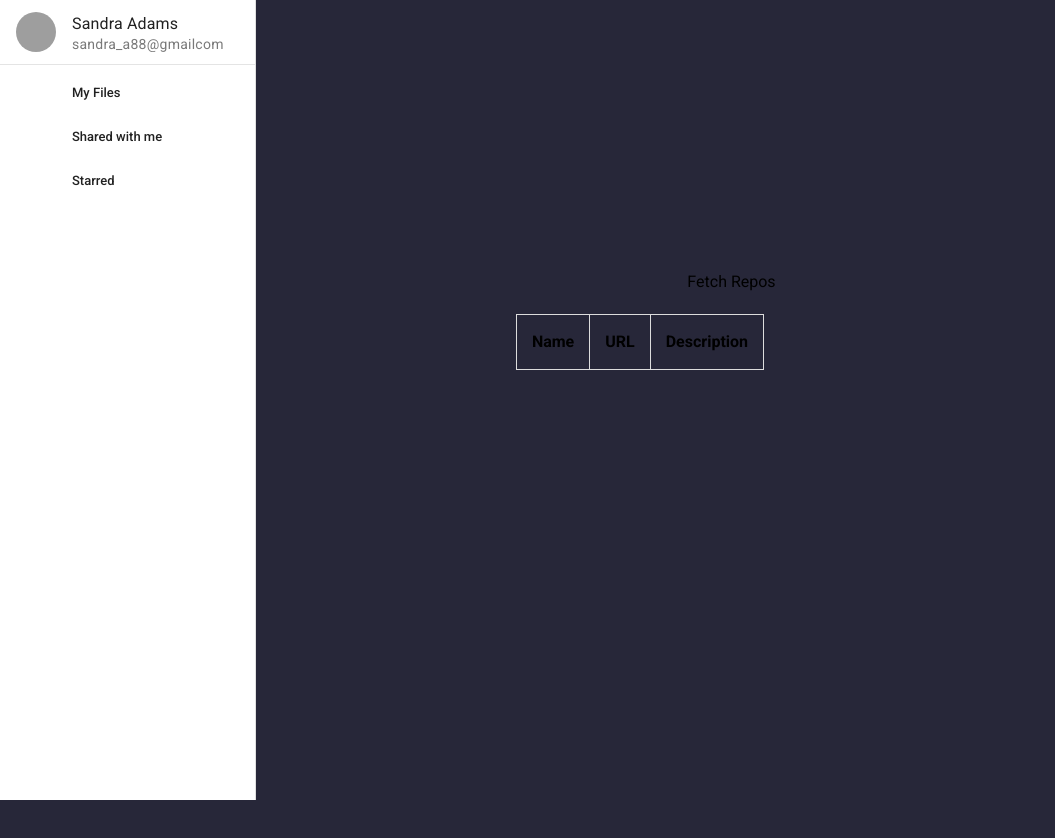
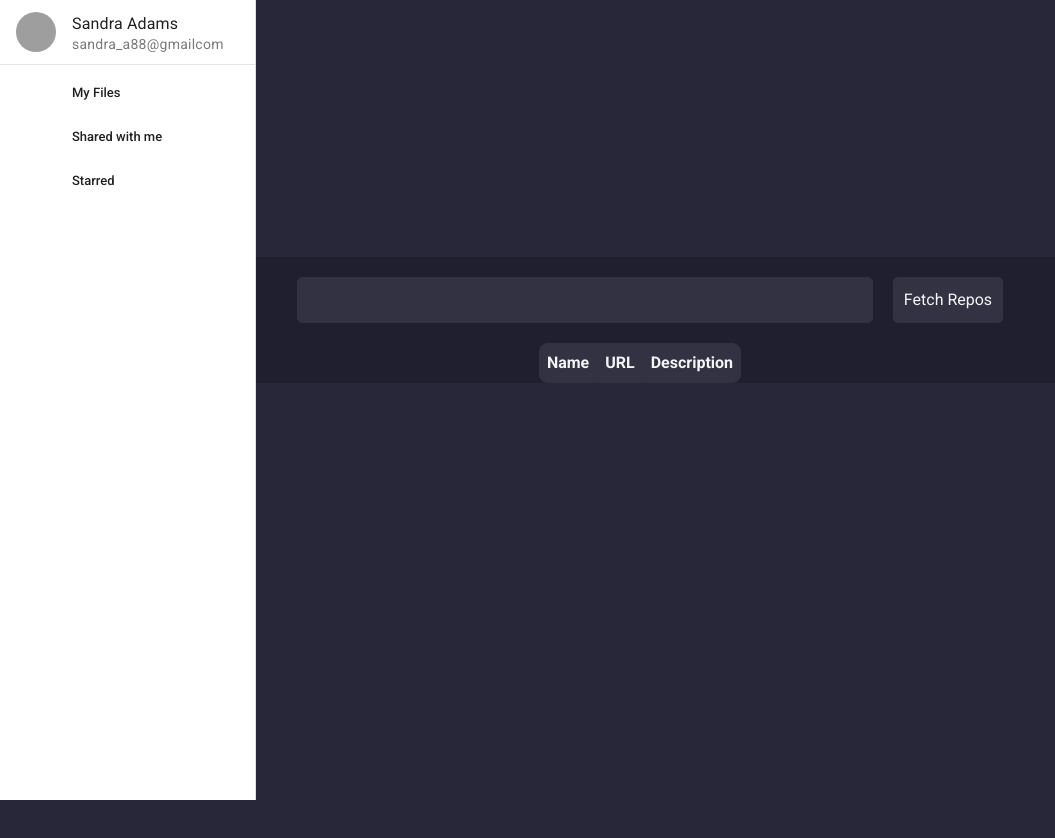
Before and after one commit to jasontermine/Tauri_rust_vue_app, a Vue app: page / in a window 1280 px wide. Shown: the top 838 px of the page, without its empty margins (0-1055 px from the left). Built offline with nearby package versions, Linux system fonts and the light colour scheme; grey boxes are pictures that could not be loaded.

Commit message:
UPDATED: changed overall style of FetchRepos.vue

```diff
--- a/src/components/FetchRepos/FetchRepos.vue
+++ b/src/components/FetchRepos/FetchRepos.vue
@@ -1,4 +1,3 @@
-
 <template>
   <div>
     <form @submit="handleSubmit">
@@ -7,18 +6,20 @@
         label="Enter Github username to fetch repos"
       />
       <button type="submit">Fetch Repos</button>
-      <table style="border: 1px solid">
+      <div style="overflow-x: auto;">
+        <table>
           <tr>
             <th>Name</th>
             <th>URL</th>
             <th>Description</th>
           </tr>
-        <tr v-for="repo in repoList">
+          <tr v-for="repo in repoList" :key="repo.name">
             <td>{{ repo.name }}</td>
-          <td><a :href="repo.html_url">{{ repo.html_url }}</a></td>
+            <td><a style="color: lightblue;" :href="repo.html_url">{{ repo.html_url }}</a></td>
             <td>{{ repo.description }}</td>
           </tr>
         </table>
+      </div>
     </form>
   </div>
 </template>
@@ -32,5 +33,5 @@ import {
 </script>
 
 <style scoped lang="css">
-@import "./style.css"
+@import "./style.css";
 </style>
--- a/src/components/FetchRepos/style.css
+++ b/src/components/FetchRepos/style.css
@@ -1,15 +1,63 @@
-table, td, th {
-  border: 1px solid #ddd;
+div {
+  width: 90%;
+  margin: auto;
+  border-radius: 9px;
+  background-color: #1f1f30;
+  color: whitesmoke;
   text-align: center;
 }
 
+table, td, th {
+  border: none !important;
+  border-radius: 9px;
+  background-color: #323243;
+  border-collapse: collapse;
+  color: whitesmoke;
+}
+
 table {
+  border: none !important;
   margin: auto;
-  margin-top: 20px;
   border-collapse: collapse;
-  width: 75%;
+  border-radius: 9px;
+  overflow-x: auto;
 }
 
 th, td {
-  padding: 15px;
+  border: none;
+  padding: 8px;
 }
+
+input {
+  margin: 20px;
+  padding: 10px;
+  width: 50%;
+  color: whitesmoke;
+  border-radius: 5px;
+  border: 1px solid #323243;
+  background-color: #323243;
+}
+
+button {
+  padding: 10px;
+  border-radius: 5px;
+  border: 1px solid #323243;
+  background-color: #323243;
+  color: whitesmoke;
+  cursor: pointer;
+}
+
+/* Media query for small screens */
+@media (max-width: 600px) {
+  table {
+    width: 100%;
+  }
+
+  input {
+    width: 100%;
+  }
+
+  button {
+    width: 100%;
+  }
+}
```
Lines whose indentation alone changed are shown as unchanged.
